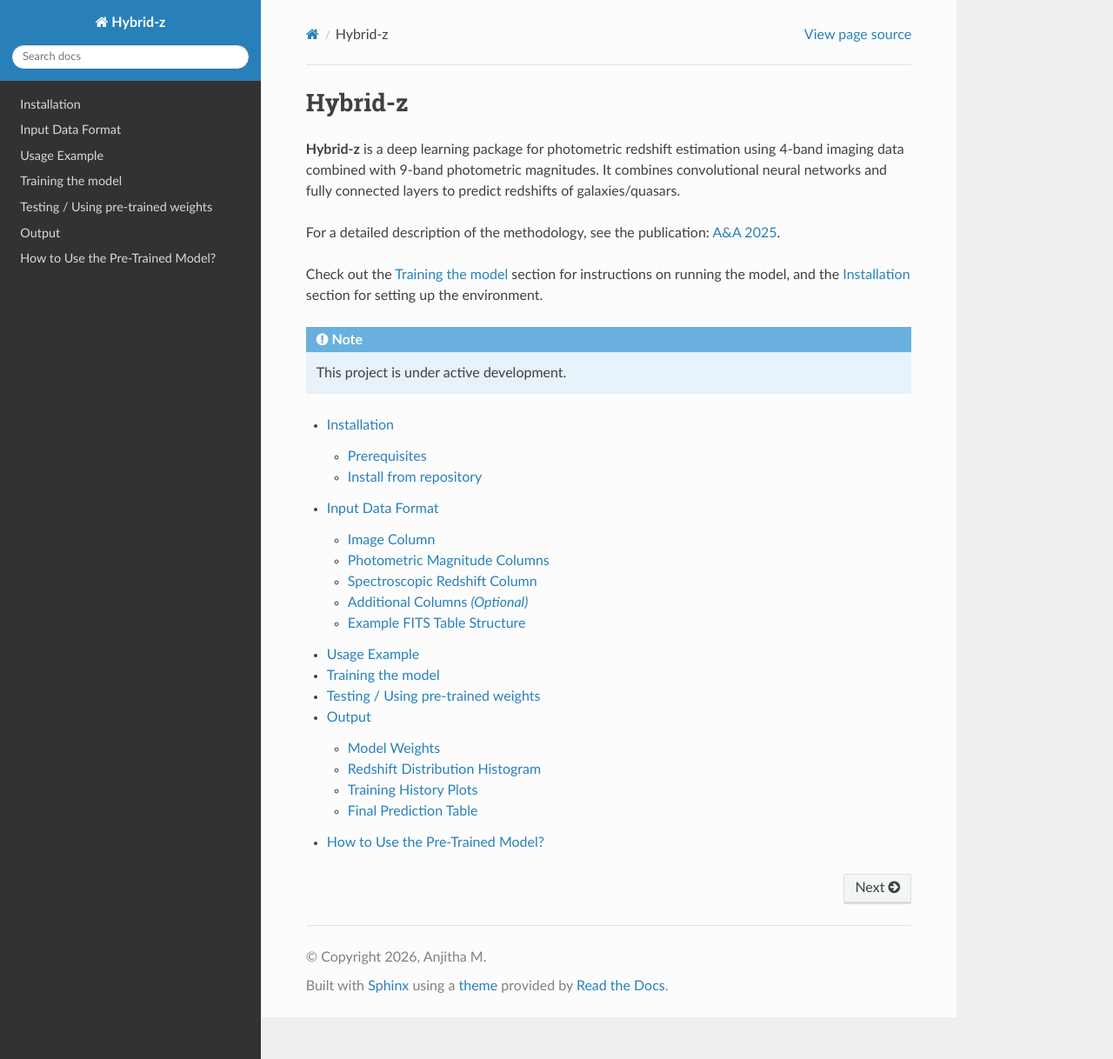
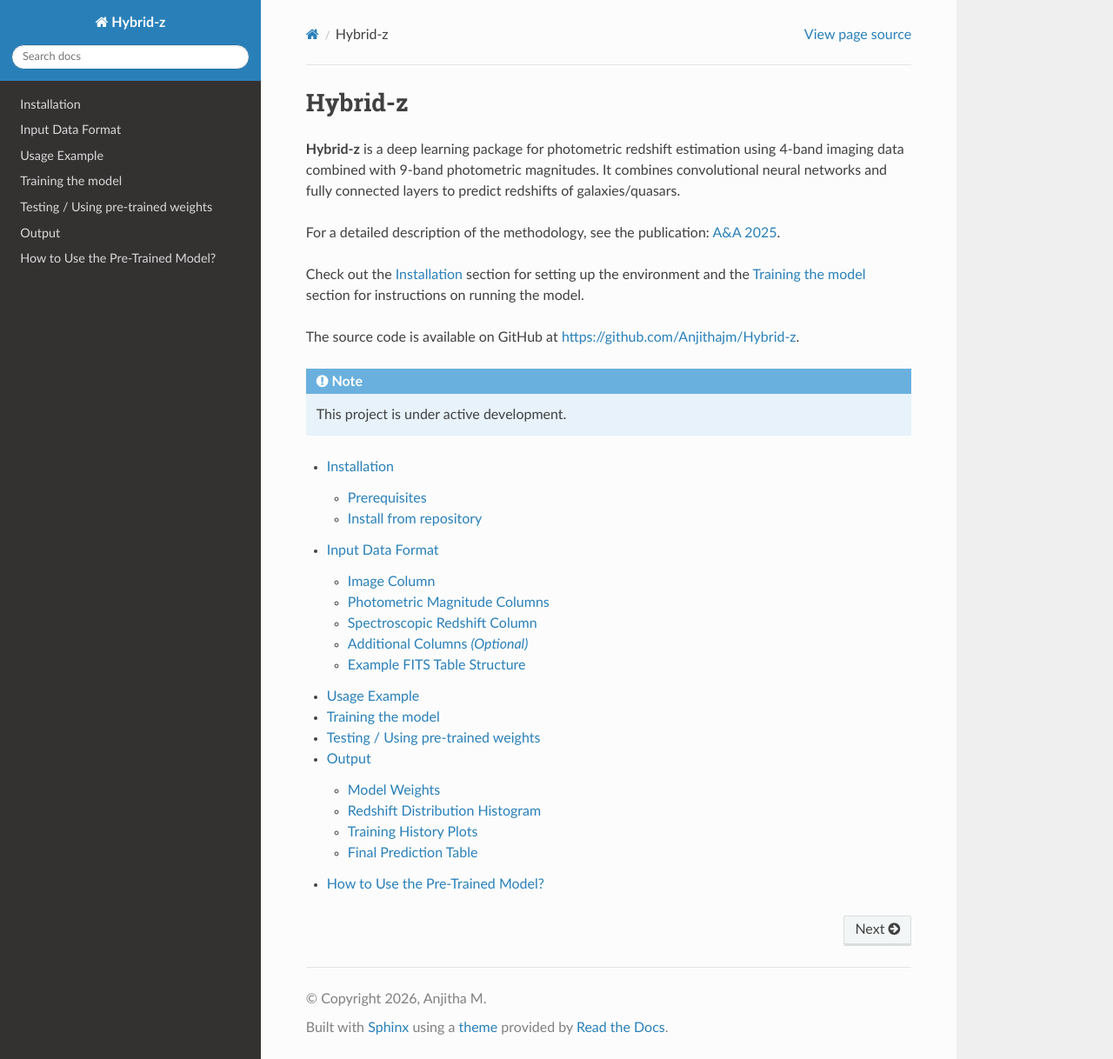
Before and after one commit to Anjithajm/Hybrid-z, a Sphinx documentation site: the page built from docs/source/index.rst, in a window 1280 px wide and 1218 px high. Shown: the whole window at 87% size. Built offline with Sphinx 7.4.7 and the Read the Docs theme 3.1.0, drawn with Linux system fonts in a browser that asks for light colours.

Commit message:
Update index.rst

```diff
--- a/docs/source/index.rst
+++ b/docs/source/index.rst
@@ -7,8 +7,10 @@ It combines convolutional neural networks and fully connected layers to predict
 For a detailed description of the methodology, see the publication:
 `A&A 2025 <https://www.aanda.org/articles/aa/full_html/2025/06/aa53576-24/aa53576-24.html>`_.
 
-Check out the :doc:`usage` section for instructions on running the model,
-and the :doc:`installation` section for setting up the environment.
+Check out the :doc:`installation` section for setting up the environment and the :doc:`usage` section for instructions on running the model.
+
+The source code is available on GitHub at `<https://github.com/Anjithajm/Hybrid-z>`_.
+
 
 .. note::
 
```
